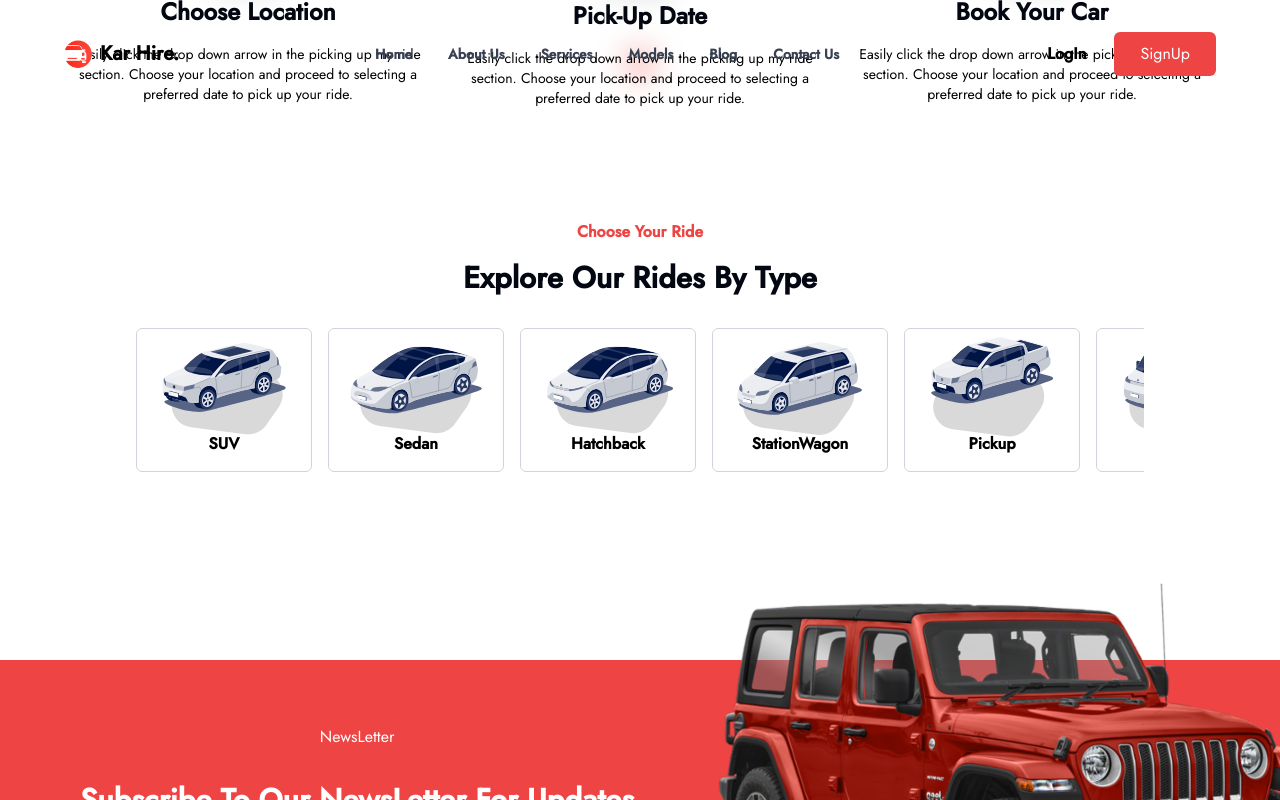
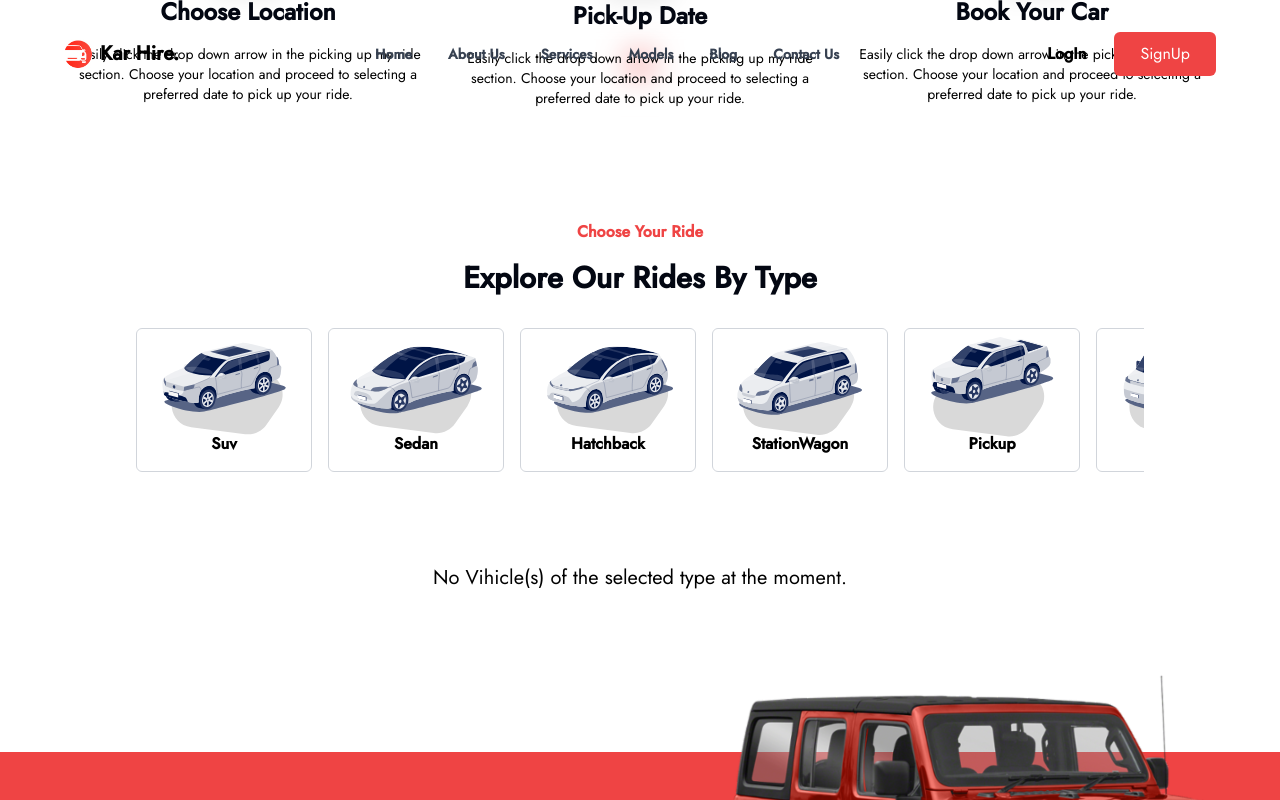
Before and after one commit to njau58/kar-hire, a React (Vite) app: page / in a window 1280 px wide. Both pictures are taken after a click on the link "Hatchback". Shown: the part 994-1794 px from the top of the page. Built offline with nearby package versions, Linux system fonts and the light colour scheme.

Commit message:
filter by type

```diff
--- a/src/components/Portifolio/SingleRide.tsx
+++ b/src/components/Portifolio/SingleRide.tsx
@@ -1,6 +1,7 @@
 import { FaCarBurst, FaGears } from "react-icons/fa6";
 import { SlPeople } from "react-icons/sl";
 import { CiBag1 } from "react-icons/ci";
+import { IoMdSpeedometer } from "react-icons/io";
 import Badge from "../Badge";
 import Button from "../Button";
 import { CarProps } from "../../services/allVihicles";
@@ -32,7 +33,7 @@ const SingleRide = ({
 
       <div className="flex flex-col items-start gap-3 mt-4 p-4">
         <h4 className="font-semibold text-xl">{vihicle_name}</h4>
-        <div className="flex flex-row gap-4">
+        <div className="flex flex-row items-start justify-start px-2 w-full gap-4">
           <div>
             <div className="p-3 text-xl border rounded-lg">
               <SlPeople />
@@ -45,17 +46,12 @@ const SingleRide = ({
             </div>
             <span className="">{transmission_type}</span>
           </div>
+
           <div>
             <div className="p-3 text-xl border rounded-lg">
-              <CiBag1 />
+              <IoMdSpeedometer />
             </div>
-            <span className="">7</span>
-          </div>
-          <div>
-            <div className="p-3 text-xl border rounded-lg">
-              <FaCarBurst />
-            </div>
-            <span className="">4</span>
+            <span className="">15km/ltr</span>
           </div>
         </div>
         <hr className="w-full"></hr>
--- a/src/components/Portifolio/index.tsx
+++ b/src/components/Portifolio/index.tsx
@@ -12,7 +12,7 @@ import {
 } from "../../assets/images";
 
 export interface BrandProps {
-  brand_name: string;
+  type: string;
   image?: any;
 }
 
@@ -21,40 +21,40 @@ const Portifolio: React.FC = () => {
 
   const brands: BrandProps[] = [
     {
-      brand_name: "SUV",
+      type: "Suv",
       image: suv,
     },
     {
-      brand_name: "Sedan",
+      type: "Sedan",
       image: sedan,
     },
 
     {
-      brand_name: "Hatchback",
+      type: "Hatchback",
       image: hatchback,
     },
 
     {
-      brand_name: "StationWagon",
+      type: "StationWagon",
       image: station_wagon,
     },
     {
-      brand_name: "Pickup",
+      type: "Pickup",
       image: pickup,
     },
     {
-      brand_name: "Van",
+      type: "Van",
       image: van,
     },
     {
-      brand_name: "Coupe",
+      type: "Coupe",
       image: coupe,
     },
   ];
 
   const handleBrandClick = (brand_name: string) => {
     const FilteredBrands = vihicles.filter((vihicle) => {
-      return vihicle.brand === brand_name;
+      return vihicle.type === brand_name;
     });
 
     setVihicles(FilteredBrands);
@@ -77,11 +77,11 @@ const Portifolio: React.FC = () => {
             return (
               <a
                 key={index}
-                onClick={() => handleBrandClick(brand.brand_name)}
+                onClick={() => handleBrandClick(brand.type)}
                 className="flex pb-4 w-44 flex-col h-36  items-center duration-200 ease-in-out border-[0.5px] hover:border-[1px] border-gray-300 rounded-md cursor-pointer hover:scale-105 "
               >
                 <img
-                  alt={brand.brand_name}
+                  alt={brand.type}
                   loading="lazy"
                   width="150"
                   height="150"
@@ -90,8 +90,8 @@ const Portifolio: React.FC = () => {
                   className="w-"
                   src={brand.image}
                 ></img>
-                <span className="relative font-semibold capitalize -top-8 text-motokaa-primary">
-                  {brand.brand_name}
+                <span className="relative font-semibold capitalize -top-8 ">
+                  {brand.type}
                 </span>
               </a>
             );
@@ -100,13 +100,24 @@ const Portifolio: React.FC = () => {
 
         {/* list of all available/filtered cars */}
 
-        <div className="mx-auto grid grid-cols-1 lg:grid-cols-3 gap-8  mt-16   max-w-6xl w-full overflow-hidden ">
+        <div className="mx-auto grid grid-cols-1 lg:grid-cols-3 gap-8  mt-16   max-w-6xl w-full overflow-hidden  ">
+          {filteredVihicles.length === 0 ? (
+            <div className=" col-span-3 text-center w-full h-full  mx-auto
+            mb-16   max-w-6xl">
+
+              <p className="text-center text-xl">No Vihicle(s) of the selected type at the moment.</p>
+
+
+            </div>
+          ) : (
+            <>
+              {" "}
               {filteredVihicles?.map((vihicle, index) => {
                 return (
                   <SingleRide
                     key={index}
                     imageSrc={vihicle.imageSrc}
-                brand={vihicle.brand}
+                    type={vihicle.type}
                     vihicle_name={vihicle.vihicle_name}
                     transmission_type={vihicle.transmission_type}
                     badge={vihicle.badge}
@@ -114,6 +125,8 @@ const Portifolio: React.FC = () => {
                   />
                 );
               })}
+            </>
+          )}
         </div>
       </div>
     </section>
--- a/src/services/allVihicles/index.ts
+++ b/src/services/allVihicles/index.ts
@@ -3,9 +3,8 @@ import { porche, mclaren } from "../../assets/images"
 
 export interface CarProps{
 
-    brand?:string
+    type?:string
     vihicle_name?:string
-    sale_price?:number
     hire_price?:number
     year_manufatured?:number
     no_of_passangers?:number
@@ -21,7 +20,7 @@ export interface CarProps{
         const vihicles:CarProps[]=[
             {
 
-                brand:'Toyota',
+                type:'Sedan',
                 vihicle_name:'Toyota Premio',
                 transmission_type:'manual',
                 badge:'Hire',
@@ -31,7 +30,7 @@ export interface CarProps{
             },
             {
 
-                brand:'Toyota',
+                type:'Coupe',
                 vihicle_name:'Toyota Noah',
                 transmission_type:'auto',
                 badge:'Hire',
@@ -40,7 +39,7 @@ export interface CarProps{
             },
             {
 
-                brand:'Toyota',
+                type:'Van',
                 vihicle_name:'Toyota Voxy',
                 transmission_type:'manual',
                 badge:'Hire',
@@ -49,7 +48,7 @@ export interface CarProps{
             },
             {
 
-                brand:'Toyota',
+                type:'Suv',
                 vihicle_name:'Toyota Prado',
                 transmission_type:'manual',
                 badge:'Hire',
@@ -59,7 +58,7 @@ export interface CarProps{
 
             {
 
-                brand:'Toyota',
+                type:'Sedan',
                 vihicle_name:'Toyota Axio',
                 transmission_type:'manual',
                 badge:'Hire',
@@ -69,7 +68,7 @@ export interface CarProps{
 
             {
 
-                brand:'Honda',
+                type:'Suv',
                 vihicle_name:'Honda CRV',
                 transmission_type:'manual',
                 badge:'Hire',
@@ -78,7 +77,7 @@ export interface CarProps{
             },
             {
 
-                brand:'Honda',
+                type:'Suv',
                 vihicle_name:'Honda CRV3',
                 transmission_type:'manual',
                 badge:'Hire',
```
Lines whose indentation alone changed are shown as unchanged.
